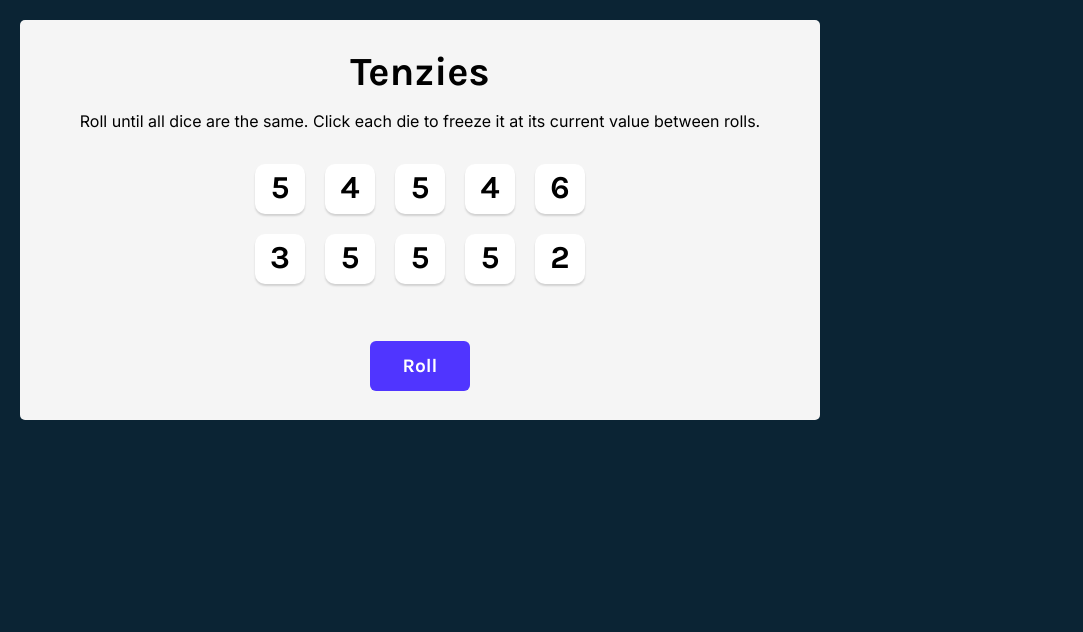
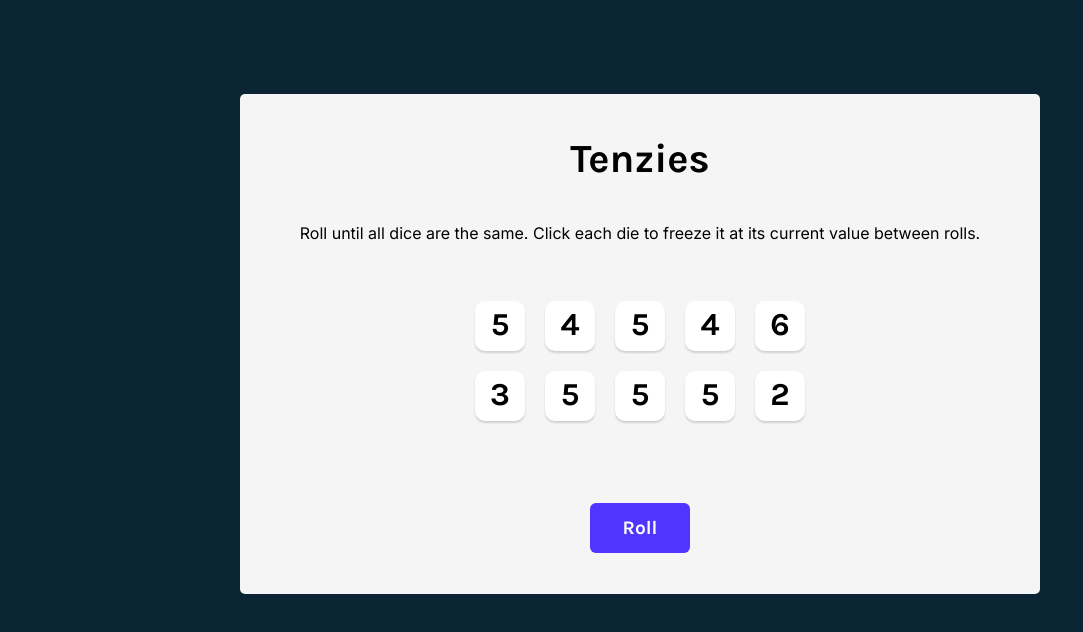
Before and after one commit to WhosDouble/Tenzies, a React app: page / in a window 1280 px wide. Shown: the top 632 px of the page, without its empty margins (0-1083 px from the left). Built offline with nearby package versions, Linux system fonts and the light colour scheme.

Commit message:
replayable fix

```diff
--- a/App.js
+++ b/App.js
@@ -64,7 +64,7 @@ export default function App() {
   ));
 
   return (
-    <main>
+    <main className="main-container">
       {/* Render Confetti component if `tenzies` is true*/}
       <h1 className="title">{tenzies ? "Congrats Ari!" : "Tenzies"}</h1>
       <p className="instructions">
--- a/style.css
+++ b/style.css
@@ -4,16 +4,18 @@
 
 body {
   margin: 0;
-    background-color: #0B2434;
+  background-color: #0b2434;
   padding: 20px;
-    font-family: 'Karla', sans-serif;
+  font-family: "Karla", sans-serif;
 }
 
 main {
-    background-color: #F5F5F5;
-    height: 400px;
+  background-color: #f5f5f5;
+  height: 500px;
   max-width: 800px;
   border-radius: 5px;
+  margin: auto;
+  margin-top: 6%;
   padding: 20px;
   display: flex;
   flex-direction: column;
@@ -27,7 +29,7 @@ main {
 }
 
 .instructions {
-    font-family: 'Inter', sans-serif;
+  font-family: "Inter", sans-serif;
   font-weight: 400;
   margin-top: 0;
   text-align: center;
@@ -60,10 +62,10 @@ main {
   width: 100px;
   border: none;
   border-radius: 6px;
-    background-color: #5035FF;
+  background-color: #5035ff;
   color: white;
   font-size: 1.2rem;
-    font-family: 'Karla', sans-serif;
+  font-family: "Karla", sans-serif;
   cursor: pointer;
 }
 
```
Lines whose indentation alone changed are shown as unchanged.
